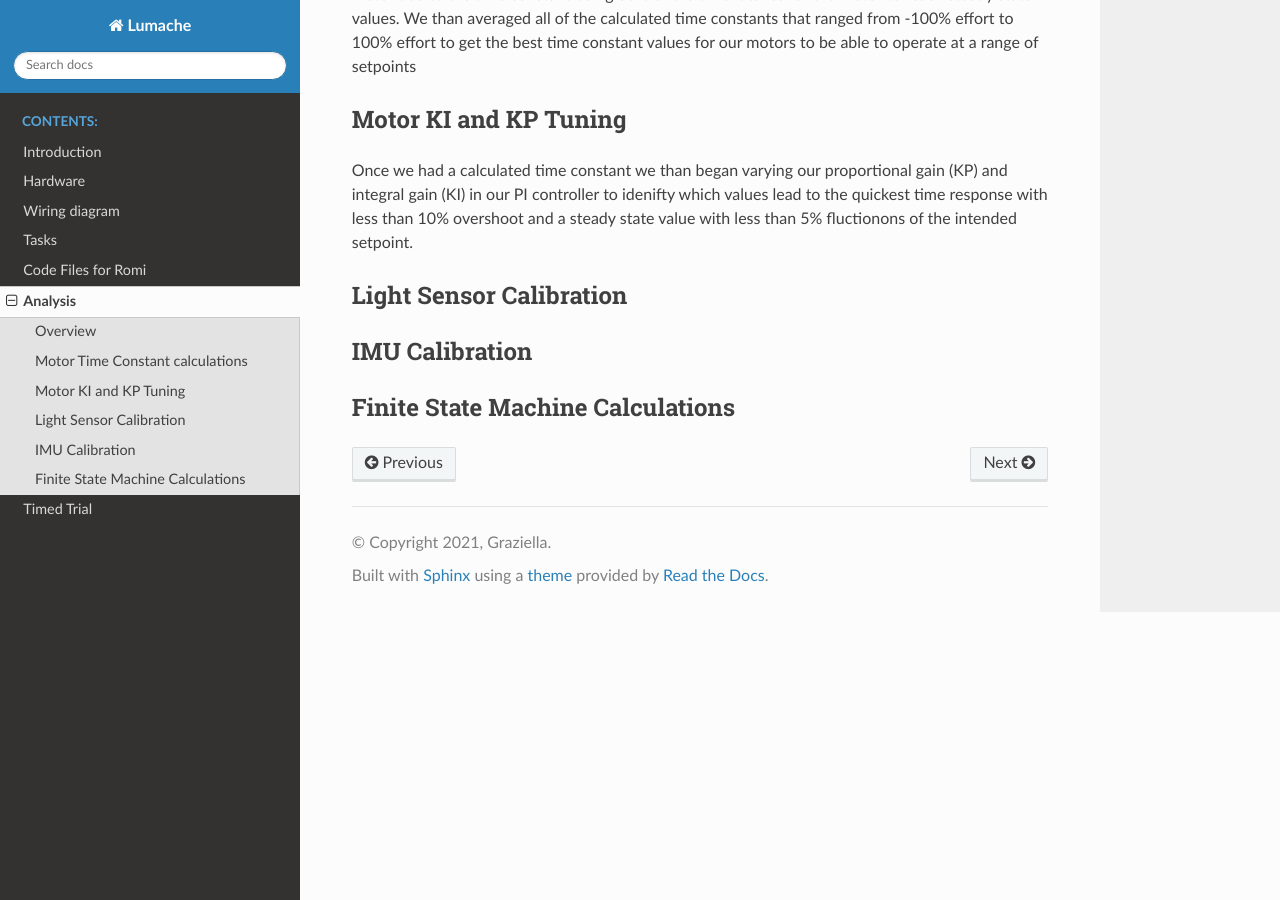
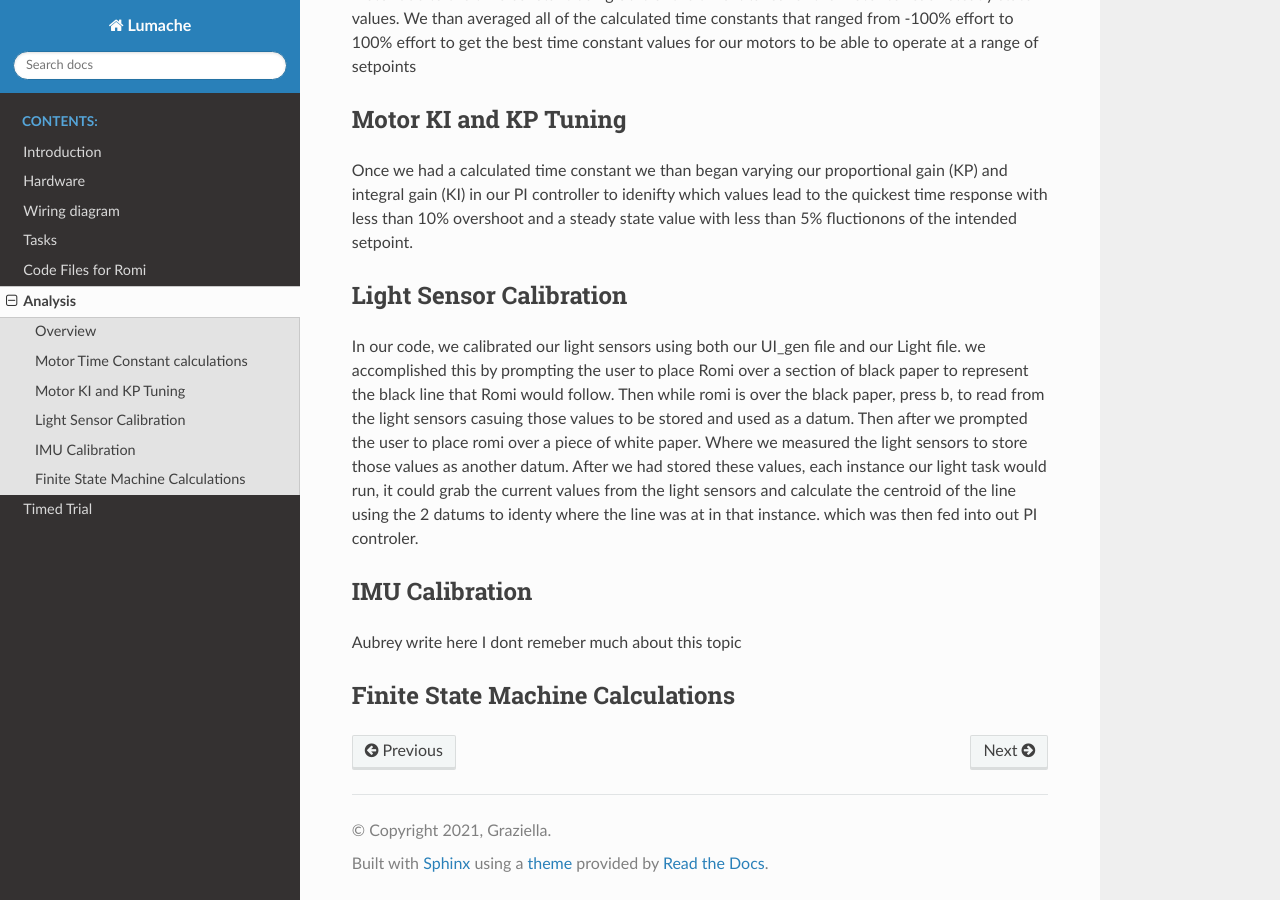
Before and after one commit to jirehevelasquez/mech-romi-files-, a Sphinx documentation site: the page built from docs/source/Analysis.rst, in a window 1280 px wide and 900 px high, scrolled down 505 px. Built offline with Sphinx 7.4.7 and the Read the Docs theme 3.1.0, drawn with Linux system fonts in a browser that asks for light colours; pages that are not in the unit, such as notebooks, are missing from menus.

Commit message:
Update Analysis.rst

```diff
--- a/docs/source/Analysis.rst
+++ b/docs/source/Analysis.rst
@@ -15,9 +15,11 @@ Once we had a calculated time constant we than began varying our proportional ga
 
 Light Sensor Calibration
 --------------------------------
+In our code, we calibrated our light sensors using both our UI_gen file and our Light file. we accomplished this by prompting the user to place Romi over a section of black paper to represent the black line that Romi would follow. Then while romi is over the black paper, press b, to read from the light sensors casuing those values to be stored and used as a datum. Then after we prompted the user to place romi over a piece of white paper. Where we measured the light sensors to store those values as another datum. After we had stored these values, each instance our light task would run, it could grab the current values from the light sensors and calculate the centroid of the line using the 2 datums to identy where the line was at in that instance. which was then fed into out PI controler.
 
 IMU Calibration
 --------------------------------
+Aubrey write here I dont remeber much about this topic
 
 Finite State Machine Calculations
 ----------------------------------
```
